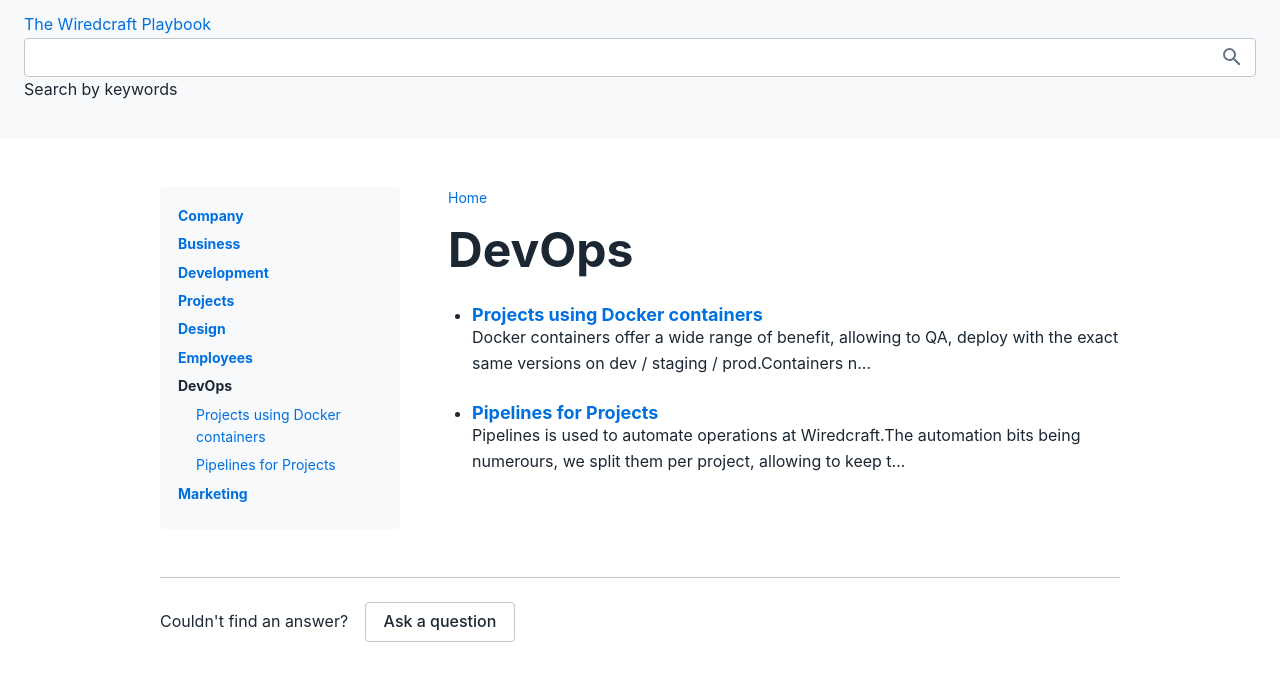
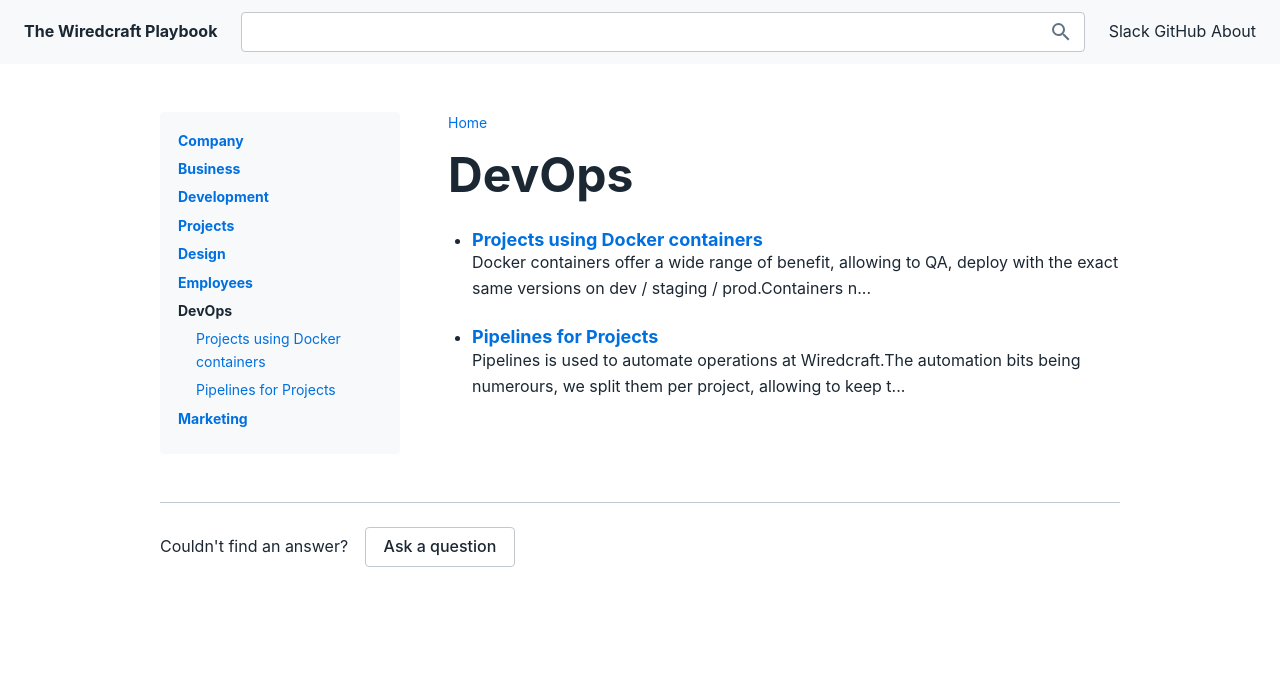
Before and after one commit to Wiredcraft/knowledge, a Jekyll site: the page built from devops.md, in a window 1280 px wide. Shown: the top 681 px of the page. Built offline with Jekyll 4.4.1, drawn with Linux system fonts in a browser that asks for light colours.

Commit message:
Cleaning up header

```diff
--- a/_layouts/page.html
+++ b/_layouts/page.html
@@ -5,15 +5,22 @@ layout: default
 {% include utils/i18n.liquid %}
 
 <header id="header">
-  <div class="home">
+  <div class="wrapper">
+    <div class="cell cell-home">
       <a href="{{ site.url }}{{ site.baseurl }}">{{ site.title }}</a>
     </div>
-  <div class="search">
+    <div class="cell cell-search">
       <div class="search-wrapper">
         <svg viewBox="0 0 24 24">
           <path d="M9.5,3A6.5,6.5 0 0,1 16,9.5C16,11.11 15.41,12.59 14.44,13.73L14.71,14H15.5L20.5,19L19,20.5L14,15.5V14.71L13.73,14.44C12.59,15.41 11.11,16 9.5,16A6.5,6.5 0 0,1 3,9.5A6.5,6.5 0 0,1 9.5,3M9.5,5C7,5 5,7 5,9.5C5,12 7,14 9.5,14C12,14 14,12 14,9.5C14,7 12,5 9.5,5Z"/>
         </svg>
         <input type="text" class="search full-width" rel="{{ site.url }}{{ site.baseurl }}/search.json"/>
+      </div>
+    </div>
+    <div class="cell cell-links">
+      <a>Slack</a>
+      <a>GitHub</a>
+      <a>About</a>
     </div>
   </div>
 </header>
--- a/_sass/custom/_header.scss
+++ b/_sass/custom/_header.scss
@@ -1,4 +1,31 @@
 #header {
   background: $light;
-  padding: $space/2 $space;
+  display: table;
+  width: 100%;
+  .wrapper {
+    display: table-row;
+  }
+  a {
+    color: inherit;
+  }
+  .cell {
+    display: table-cell;
+    padding: $space/2 $space;
+    &:first-child,
+    &:last-child {
+      white-space: nowrap;
+    }
+    &:first-child {
+      padding-right: 0;
+    }
+    &:last-child {
+      padding-left: 0;
+    }
+  }
+  .cell-home {
+    font-weight: bold;
+  }
+  .cell-search {
+    width: 100%;
+  }
 }
--- a/_sass/custom/_search.scss
+++ b/_sass/custom/_search.scss
@@ -39,17 +39,17 @@
         a {
           color: inherit;
           display: block;
-          padding: 1.5*$space/2 $space;
+          padding: $space/2 1.5*$space/2;
           &:hover {
             background: $light;
             text-decoration: none;
           }
         }
         h3 {
-          margin-bottom: $space/4;
+          font-size: inherit;
+          margin-bottom: 0;
         }
         p {
-          color: $grey;
           margin-bottom: 0;
         }
       }
```
Lines whose indentation alone changed are shown as unchanged.
